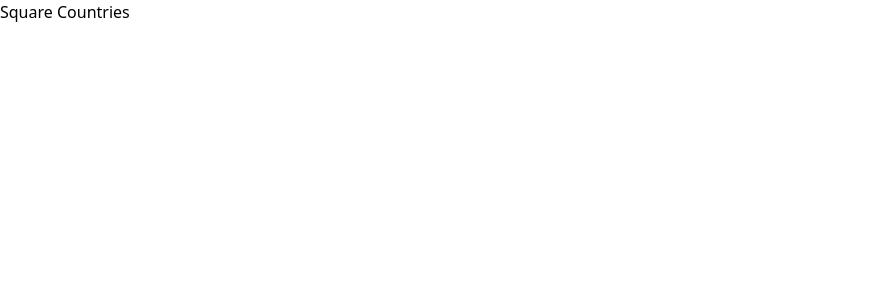
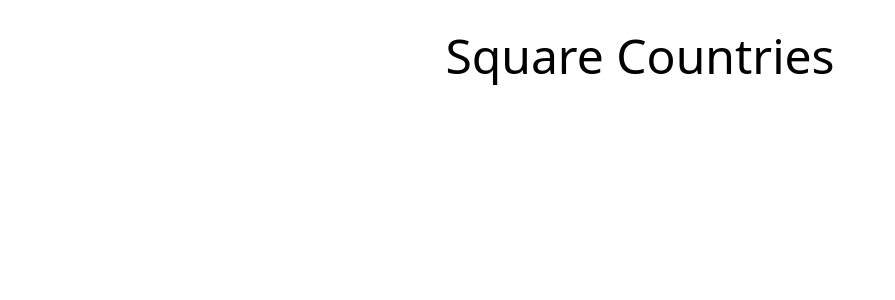
Before and after one commit to waimin314/square-countries, a React (Create React App) app: page / in a window 1280 px wide. Shown: the top 300 px of the page, without its empty margins (0-895 px from the left). Built offline with nearby package versions, Linux system fonts and the light colour scheme.

Commit message:
Add title

```diff
--- a/src/App.tsx
+++ b/src/App.tsx
@@ -1,7 +1,13 @@
 import React from 'react';
 
 function App() {
-  return <h1>Square Countries</h1>;
+  return (
+    <div className='flex content-center flex-wrap'>
+      <h1 className='m-5 w-full text-center text-bold text-5xl'>
+        Square Countries
+      </h1>
+    </div>
+  );
 }
 
 export default App;
```
